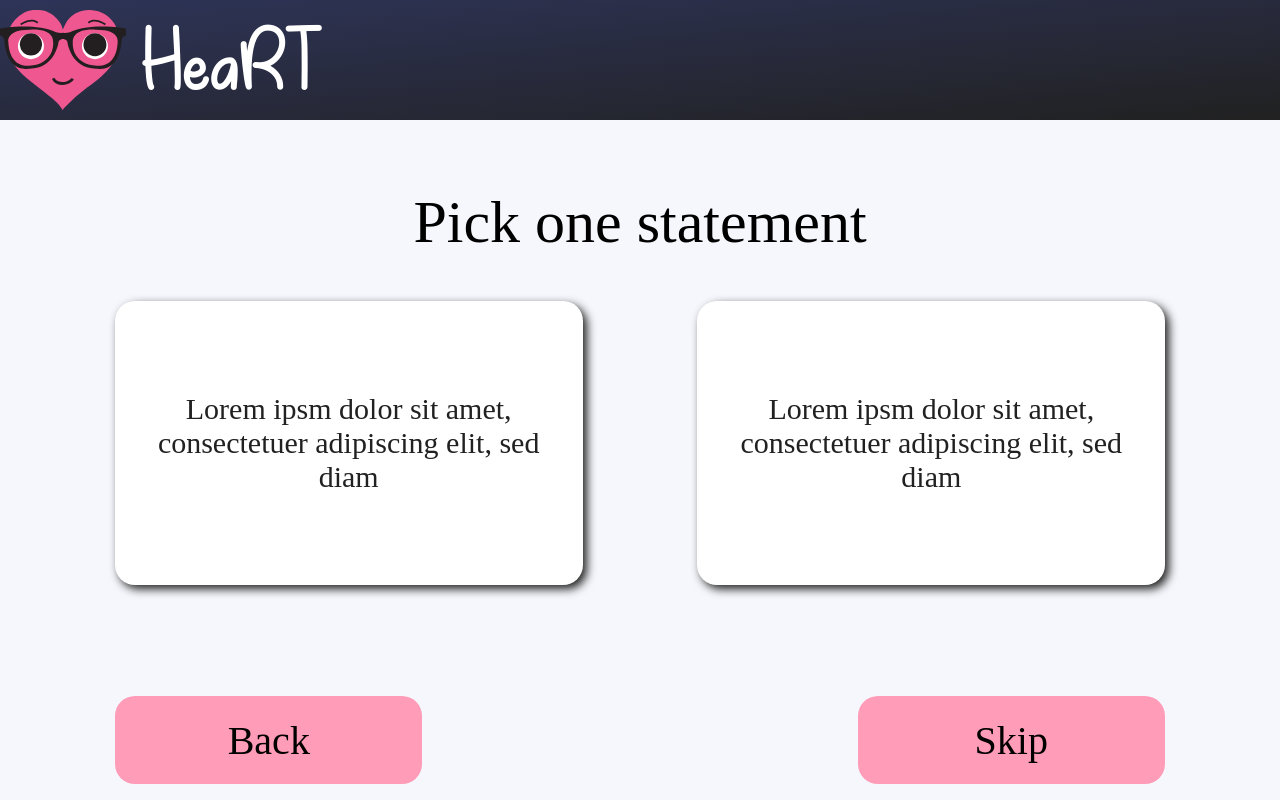
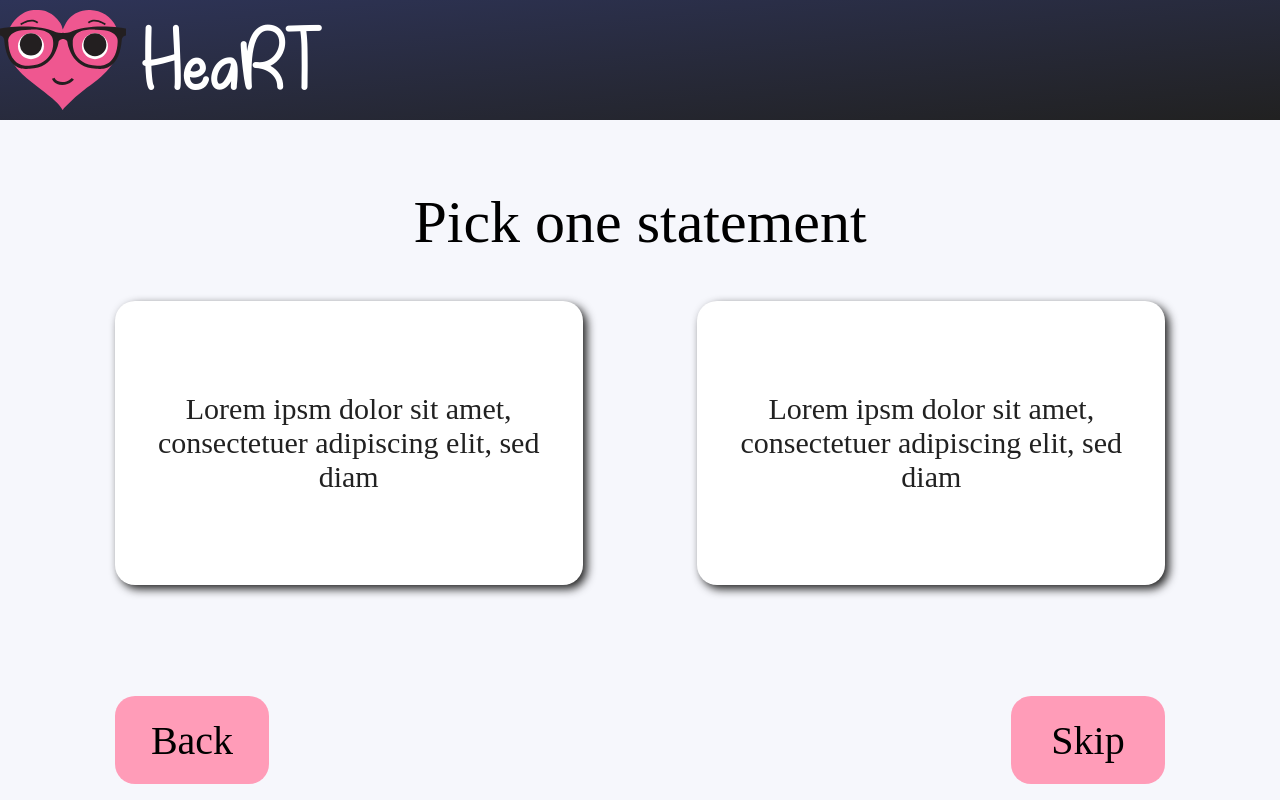
Before and after one commit to HeartUoA/HeaRT, a React (Create React App) app: page /DisplayCards in a window 1280 px wide. Built offline with nearby package versions, Linux system fonts and the light colour scheme.

Commit message:
refactor(displaycards.css): changed min-width
changed min-width to fit-content

```diff
--- a/src/styles/DisplayCards.css
+++ b/src/styles/DisplayCards.css
@@ -91,7 +91,7 @@
   background: #ff9cb8;
   height: 11vh;
   width: 12vw;
-  min-width: 24vw;
+  min-width: fit-content;
   cursor: pointer;
   float: left;
   margin-left: 9vw;
@@ -101,7 +101,7 @@
   background: #ff9cb8;
   height: 11vh;
   width: 12vw;
-  min-width: 24vw;
+  min-width: fit-content;
   cursor: pointer;
   float: right;
   margin-right: 9vw;
```
